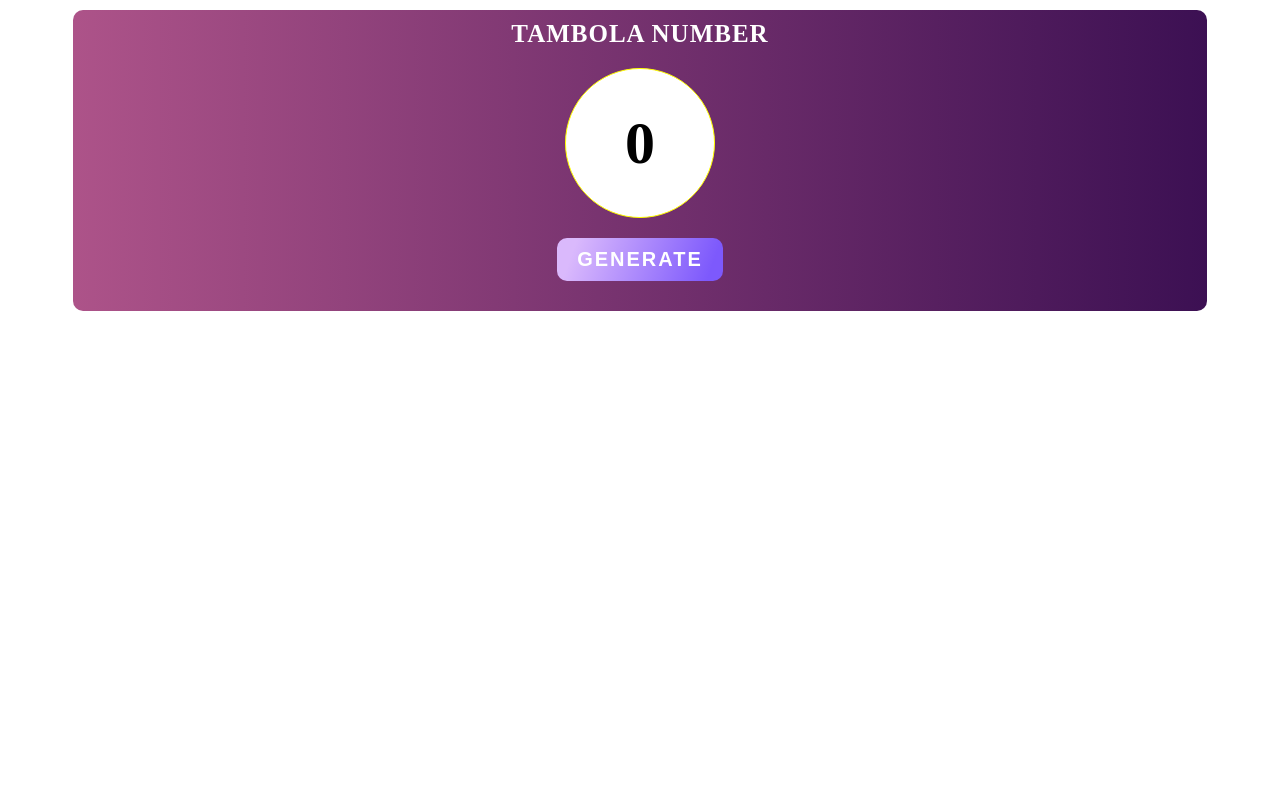
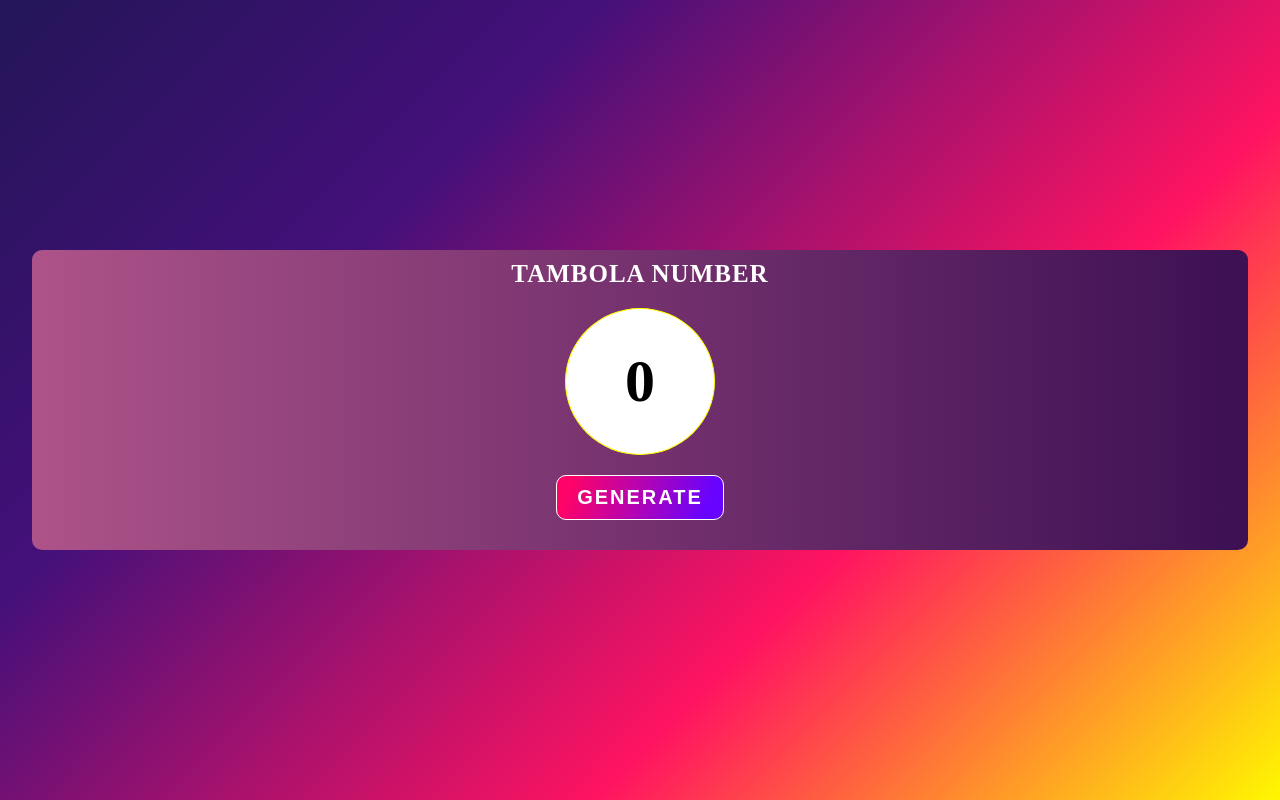
Before and after one commit to MaheshTechnicals/Tambola-Number-System, a plain HTML site: page index.html in a window 1280 px wide. Drawn offline with Linux system fonts and the light colour scheme.

Commit message:
UI changes

```diff
--- a/style.css
+++ b/style.css
@@ -5,18 +5,18 @@
 }
 
 body {
-  height: 100%;
+  height: 100vh;
   width: 100%;
   display: flex;
   flex-direction: column;
   justify-content: center;
   align-items: center;
-  padding: 10px;
+  background: linear-gradient(-225deg, #231557 0%, #44107A 29%, #FF1361 67%, #FFF800 100%);
 }
 
 #container {
-  height: 100%;
-  width: 90%;
+  height: 300px;
+  width: 95%;
   display: flex;
   flex-direction: column;
   align-items: center;
@@ -62,5 +62,6 @@ button {
   text-transform: uppercase;
   font-weight: bold;
   margin-bottom: 20px;
-  background: linear-gradient(109.6deg, rgb(218, 185, 252) 11.2%, rgb(125, 89, 252) 91.1%);
+  background: linear-gradient(109.2deg, rgb(254, 3, 104) 9.3%, rgb(103, 3, 255) 89.5%);
+  border: 1px solid white;
 }
```
